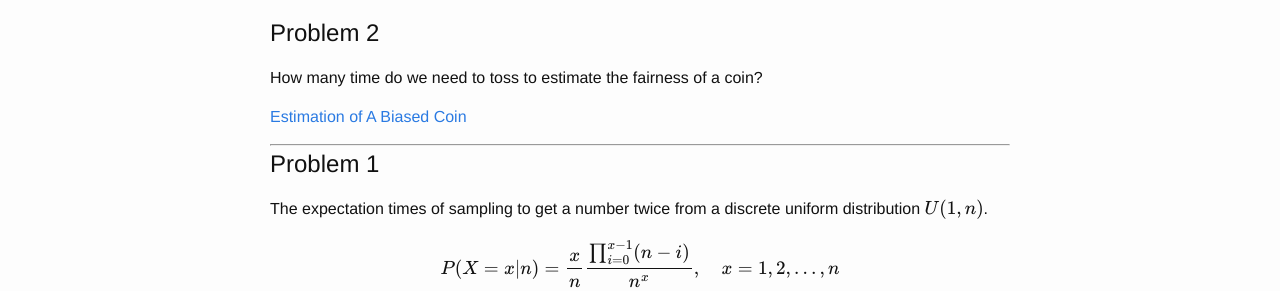
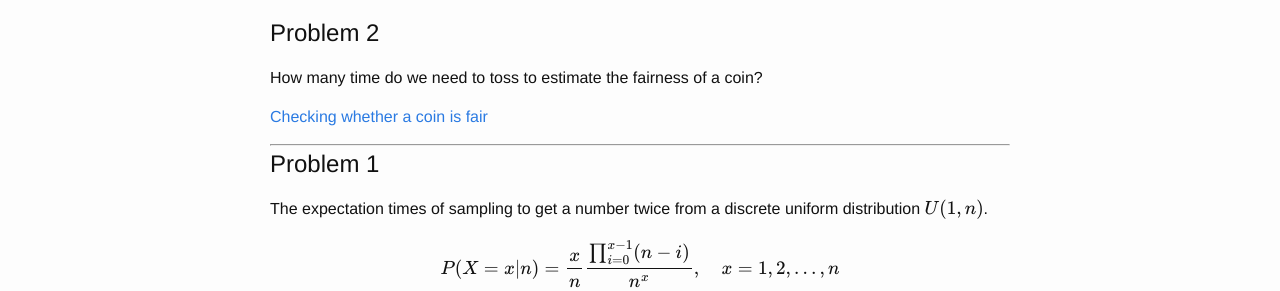
Before and after one commit to FiveEyes/FiveEyes.github.io, a Jekyll site: the page built from _posts/2013-10-01-Problem-Set.md, in a window 1280 px wide and 900 px high. Shown: the part 179-470 px from the top of the window. Built offline with Jekyll 4.4.1, drawn with Linux system fonts in a browser that asks for light colours; formulas are drawn with MathJax 3.

Commit message:
update prb set

```diff
--- a/_posts/2013-10-01-Problem-Set.md
+++ b/_posts/2013-10-01-Problem-Set.md
@@ -9,7 +9,8 @@ categories: Zzz
 
 How many time do we need to toss to estimate the fairness of a coin?
 
-[Estimation of A Biased Coin](https://www.youtube.com/watch?v=2_S9ytglwM4)
+[Checking whether a coin is fair](https://en.wikipedia.org/wiki/Checking_whether_a_coin_is_fair)
+<!--- [Estimation of A Biased Coin](https://www.youtube.com/watch?v=2_S9ytglwM4) --->
 
 ---
 
```
